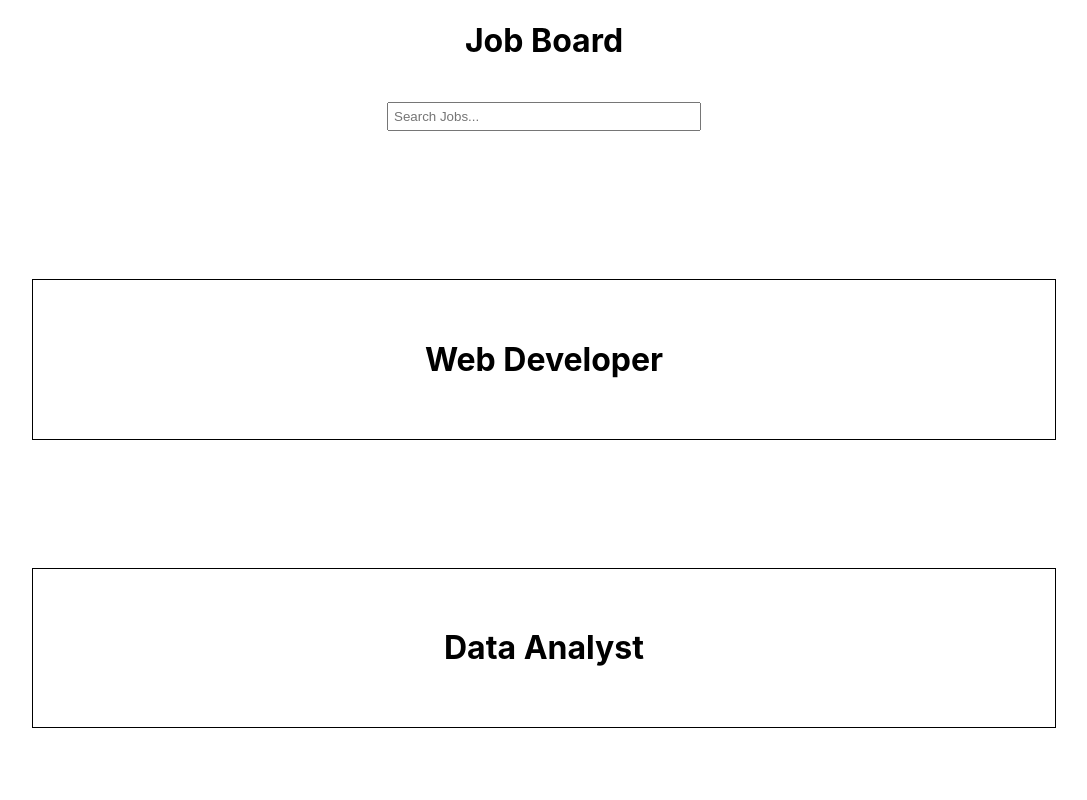
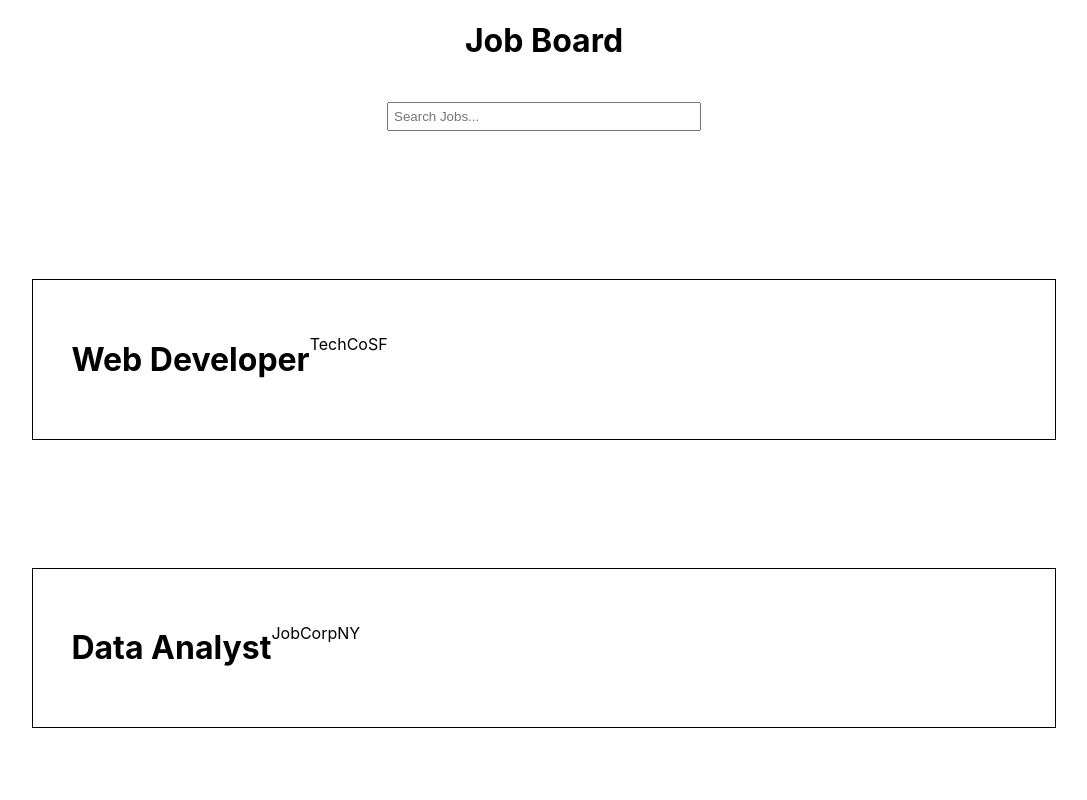
Before and after one commit to hillan1152/test_site, a React (Create React App) app: page / in a window 1280 px wide. Shown: the top 800 px of the page, without its empty margins (96-1183 px from the left). Built offline with nearby package versions, Linux system fonts and the light colour scheme.

Commit message:
nav bar basics created

```diff
--- a/package.json
+++ b/package.json
@@ -7,11 +7,13 @@
     "@testing-library/jest-dom": "^6.6.3",
     "@testing-library/react": "^16.2.0",
     "@testing-library/user-event": "^13.5.0",
+    "antd": "^5.24.6",
     "axios": "^1.8.4",
     "cors": "^2.8.5",
     "dotenv": "^16.4.7",
     "react": "^19.1.0",
     "react-dom": "^19.1.0",
+    "react-router-dom": "^7.4.1",
     "react-scripts": "^5.0.1",
     "web-vitals": "^2.1.4"
   },
--- a/src/App.js
+++ b/src/App.js
@@ -28,7 +28,8 @@ function App() {
       />
       {
         jobs.map((job) => {
-          return <Card key={job.id} title={job.title} description={job.description} />
+          console.log("job", job);
+          return <Card key={job.id} title={job.title} company={job.company} location={job.location} />
         })
       }
     </div>
--- a/src/Components/Cards/Card.js
+++ b/src/Components/Cards/Card.js
@@ -3,11 +3,12 @@ import React, { useState, useEffect } from 'react';
 
 
 export const Card = props => {
-    console.log("props drill down", props)
+    console.log("props drill down", props.title, props.description)
     return (
-        <div style={{ border: '1px solid black', padding: '3%', margin: '10%' }}>
+        <div style={{ display: 'flex', border: '1px solid black', padding: '3%', margin: '10%' }}>
             <h1 style={{ color: 'black'}}>{props.title}</h1>
-            <p>{props.description}</p>
+            <p>{props.company}</p>
+            <p>{props.location}</p>
         </div>
     );
 }
```
Also changed, not shown: src/Components/NavBar/NavBar.js (added, +16 -0 lines), 1 other file (tests, documents, lock files or other folders).
